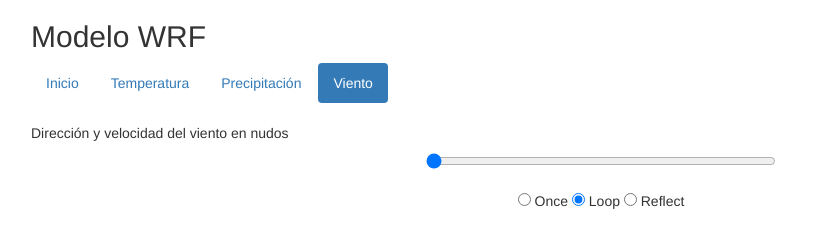
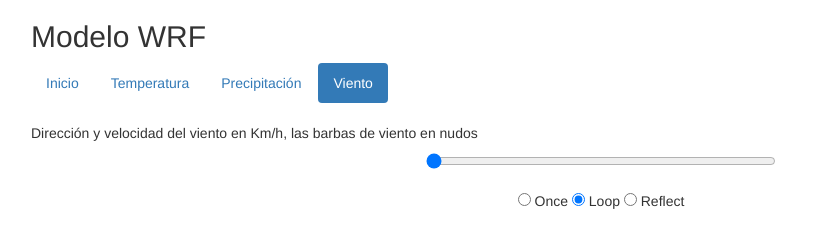
Before and after one commit to cepmpc/wrfmodel, a plain HTML site: page index.html in a window 1280 px wide. Both pictures are taken after a click on the link "Viento". Shown: the top 228 px of the page, without its empty margins (39-871 px from the left). Drawn offline with nearby package versions, Linux system fonts and the light colour scheme.

Commit message:
actualizacion index.html 16/Nov/2016

```diff
--- a/index.html
+++ b/index.html
@@ -140,7 +140,7 @@
             </div>
             <div id="menu3" class="tab-pane fade">
                 <br>
-                <p>Dirección y velocidad del viento en nudos</p>
+                <p>Dirección y velocidad del viento en Km/h, las barbas de viento en nudos</p>
 
                 <div class="animation" align="center">
                     <input id="anim_frame_slider3" type="range" style="width:350px" name="points" min="0" max="1" step="1" value="0" onchange="anim.set_frame(parseInt(this.value));"></input>
```
